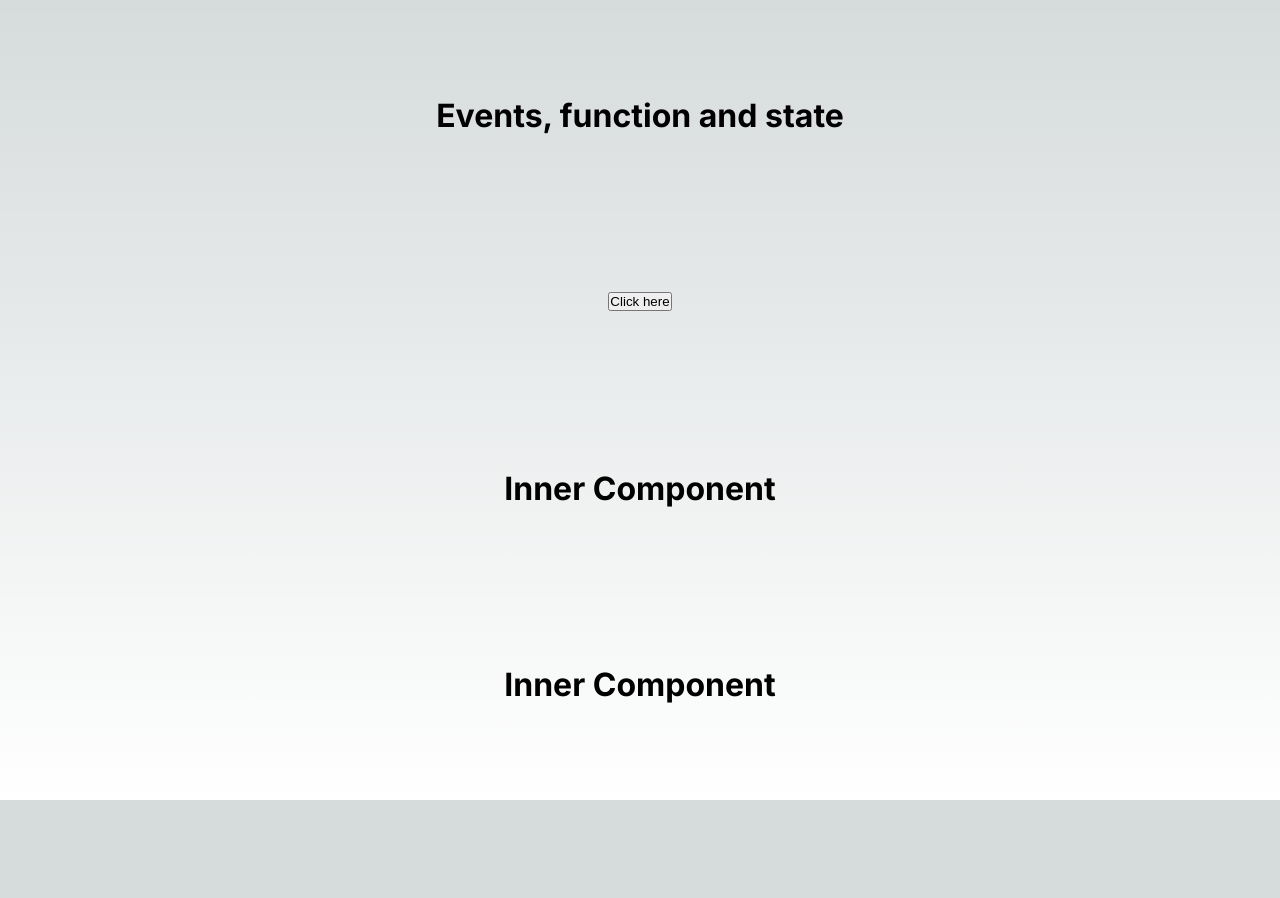
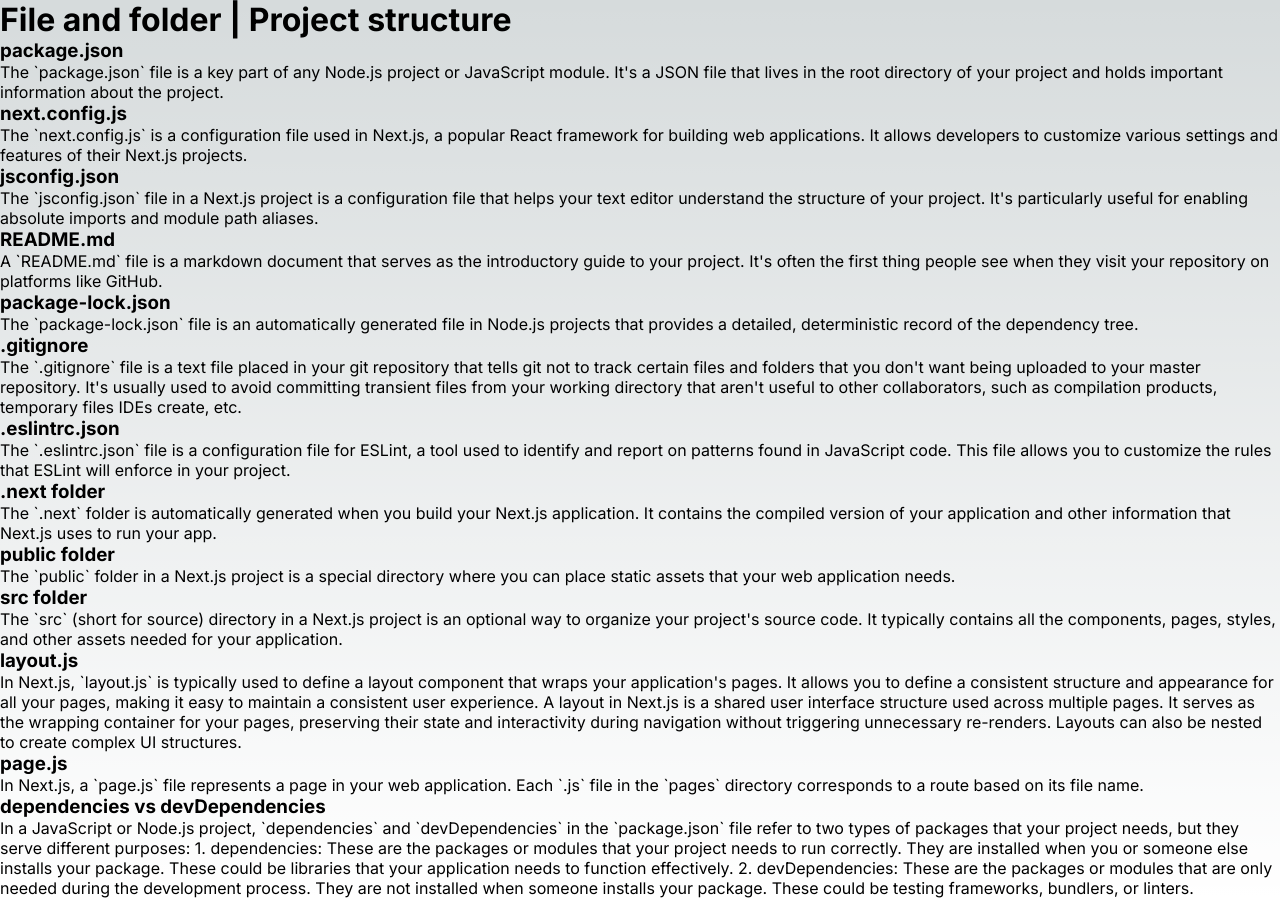
Before and after one commit to rohitsingh2901/LearnNext.js, a Next.js app: page / in a window 1280 px wide. Before the commit the page ends 800 px from the top, so only its background shows below. Built offline with nearby package versions, Linux system fonts and the light colour scheme.

Commit message:
File and folder | Project structure

```diff
--- a/src/app/page.js
+++ b/src/app/page.js
@@ -1,49 +1,72 @@
-'use client' // Resolve Error 1: it specify that this components(its child component)
-import { useState } from "react";
 import styles from "./page.module.css";
-// 'use client'  We can't declare it here it will always declared at the top
 
 export default function Home() {
-  const [name, setName] = useState("Rohit") //state
-  const name2 = "Rohit" // Variable
+  return (
+    <main>
+      <h1>File and folder | Project structure</h1>
+      <h3>package.json</h3>
+      <p>
+      The `package.json` file is a key part of any Node.js project or JavaScript module. It's a JSON file that lives in the root directory of your project and holds important information about the project.
+      </p>
+      <h3>next.config.js</h3>
+      <p>
+      The `next.config.js` is a configuration file used in Next.js, a popular React framework for building web applications. It allows developers to customize various settings and features of their Next.js projects.
+      </p>
+      <h3>jsconfig.json</h3>
+      <p>
+      The `jsconfig.json` file in a Next.js project is a configuration file that helps your text editor understand the structure of your project. It's particularly useful for enabling absolute imports and module path aliases.
+      </p>
+      <h3>README.md</h3>
+      <p>
+      A `README.md` file is a markdown document that serves as the introductory guide to your project. It's often the first thing people see when they visit your repository on platforms like GitHub.
+      </p>
+      <h3>package-lock.json</h3>
+      <p>
+      The `package-lock.json` file is an automatically generated file in Node.js projects that provides a detailed, deterministic record of the dependency tree.
+      </p>
+      <h3>.gitignore</h3>
+      <p>
+      The `.gitignore` file is a text file placed in your git repository that tells git not to track certain files and folders that you don't want being uploaded to your master repository. It's usually used to avoid committing transient files from your working directory that aren't useful to other collaborators, such as compilation products, temporary files IDEs create, etc.
+      </p>
+      <h3>.eslintrc.json</h3>
+      <p>
+      The `.eslintrc.json` file is a configuration file for ESLint, a tool used to identify and report on patterns found in JavaScript code. This file allows you to customize the rules that ESLint will enforce in your project.
+      </p>
+      <h3>.next folder</h3>
+      <p>
+      The `.next` folder is automatically generated when you build your Next.js application. It contains the compiled version of your application and other information that Next.js uses to run your app.
+      </p>
+      <h3>public folder</h3>
+      <p>
+      The `public` folder in a Next.js project is a special directory where you can place static assets that your web application needs.
+      </p>
+      <h3>src folder</h3>
+      <p>
+      The `src` (short for source) directory in a Next.js project is an optional way to organize your project's source code. It typically contains all the components, pages, styles, and other assets needed for your application.
+      </p>
+      <h3>layout.js</h3>
+      <p>
+      In Next.js, `layout.js` is typically used to define a layout component that wraps your application's pages. It allows you to define a consistent structure and appearance for all your pages, making it easy to maintain a consistent user experience.
+      A layout in Next.js is a shared user interface structure used across multiple pages. It serves as the wrapping container for your pages, preserving their state and interactivity during navigation without triggering unnecessary re-renders. Layouts can also be nested to create complex UI structures.
+      </p>
+      <h3>page.js</h3>
+      <p>
+      In Next.js, a `page.js` file represents a page in your web application. Each `.js` file in the `pages` directory corresponds to a route based on its file name.
+      </p>
+      <h3>dependencies vs devDependencies</h3>
+      <p>
+      In a JavaScript or Node.js project, `dependencies` and `devDependencies` in the `package.json` file refer to two types of packages that your project needs, but they serve different purposes:
 
-  const InnerComponent=()=>{
-    return(
+      1. dependencies: These are the packages or modules that your project needs to run correctly. They are installed when you or someone else installs your package. These could be libraries that your application needs to function effectively.
 
-      <h1>Inner Component</h1>
-    )
-  }
-  return (
-    <main className={styles.main}>
-      <h1>Events, function and state</h1>
-      <button onClick={()=>alert("Hello there!!")}>Click here</button>
-      {/* throws error: If you need interactivity, consider converting part of this to a Client Component. ----------- 1 */}
+      2. devDependencies: These are the packages or modules that are only needed during the development process. They are not installed when someone installs your package. These could be testing frameworks, bundlers, or linters.
+      </p>
 
 
 
-      <InnerComponent/>
-      {InnerComponent()}
+
+
+
     </main>
   );
 }
-
-/*
-1. use client
-
-The use client directive in Next.js is used to define a component as a client-side rendering entity. By default, all components in Next.js 13 inside the app folder are server components. Server components cannot use client features such as useState, useEffect, etc.
-When you add the use client directive at the top of a file (before any imports), you’re declaring a boundary between a Server and Client Component modules1. This means that the component should be rendered and executed within the user’s browser environment, rather than on the server2
-
-2. State vs Variable
-
--> Lifetime: A variable’s value persists only for the duration of its function’s execution1. Once the function exits, the variable “disappears” and its value is lost. On the other hand, state variables in React are preserved by the framework. Even after the function exits, the state variable retains its value.
--> Reactivity: When a variable’s value changes, it doesn’t cause the component to re-render23. However, when a state variable’s value changes (using setState or useState), React will re-render the component.
-
-
-3. Difference b/w <InnerComponent/> and {InnerComponent()}
-
-When you use <Component /> in your JSX, you are treating it as a React component. This means that React will create an instance of the component and manage its state and lifecycle. It can accept props just like any other React component. This is the recommended way to use components in React.
-
-When you use {Component()} in your JSX, you are treating it as a JavaScript function call. It is not treated as a React component. This means that React will execute the Component function immediately and render the JSX returned by that function. It does not have access to React's state management or lifecycle methods.
-
-In this case, you cannot pass props directly to Component, and it will not behave like a typical React component. It's just a function that returns JSX, and it gets called whenever your main component (Home in this case) re-renders.
-*/
```
